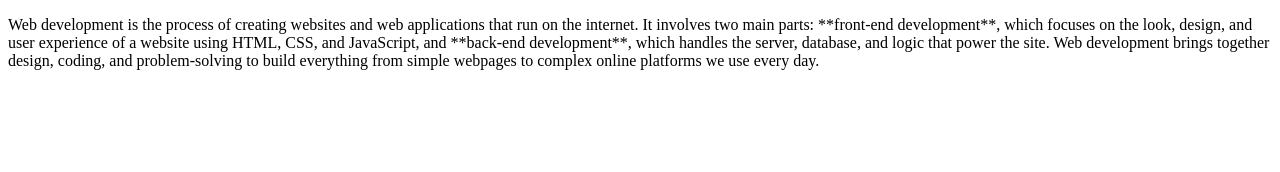
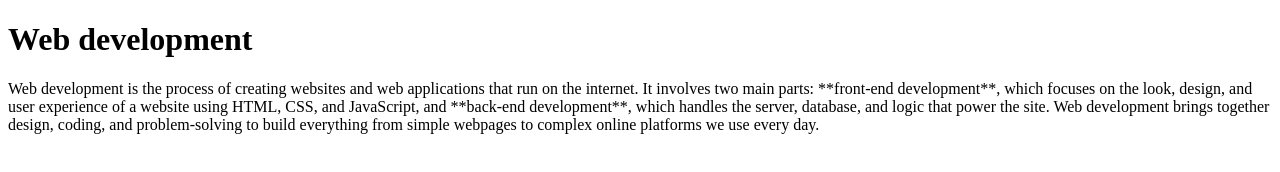
Before and after one commit to HarshitaKatti/html-practicles, a plain HTML site: page index.html in a window 1280 px wide. Drawn offline with Linux system fonts and the light colour scheme.

Commit message:
add changes

```diff
--- a/index.html
+++ b/index.html
@@ -6,6 +6,7 @@
     <title>Document</title>
 </head>
 <body>
+    <h1>Web development</h1>
     <p>Web development is the process of creating websites and web applications that run on the internet. It involves two main parts: **front-end development**, which focuses on the look, design, and user experience of a website using HTML, CSS, and JavaScript, and **back-end development**, which handles the server, database, and logic that power the site. Web development brings together design, coding, and problem-solving to build everything from simple webpages to complex online platforms we use every day.
 </p>
 </body>
```
